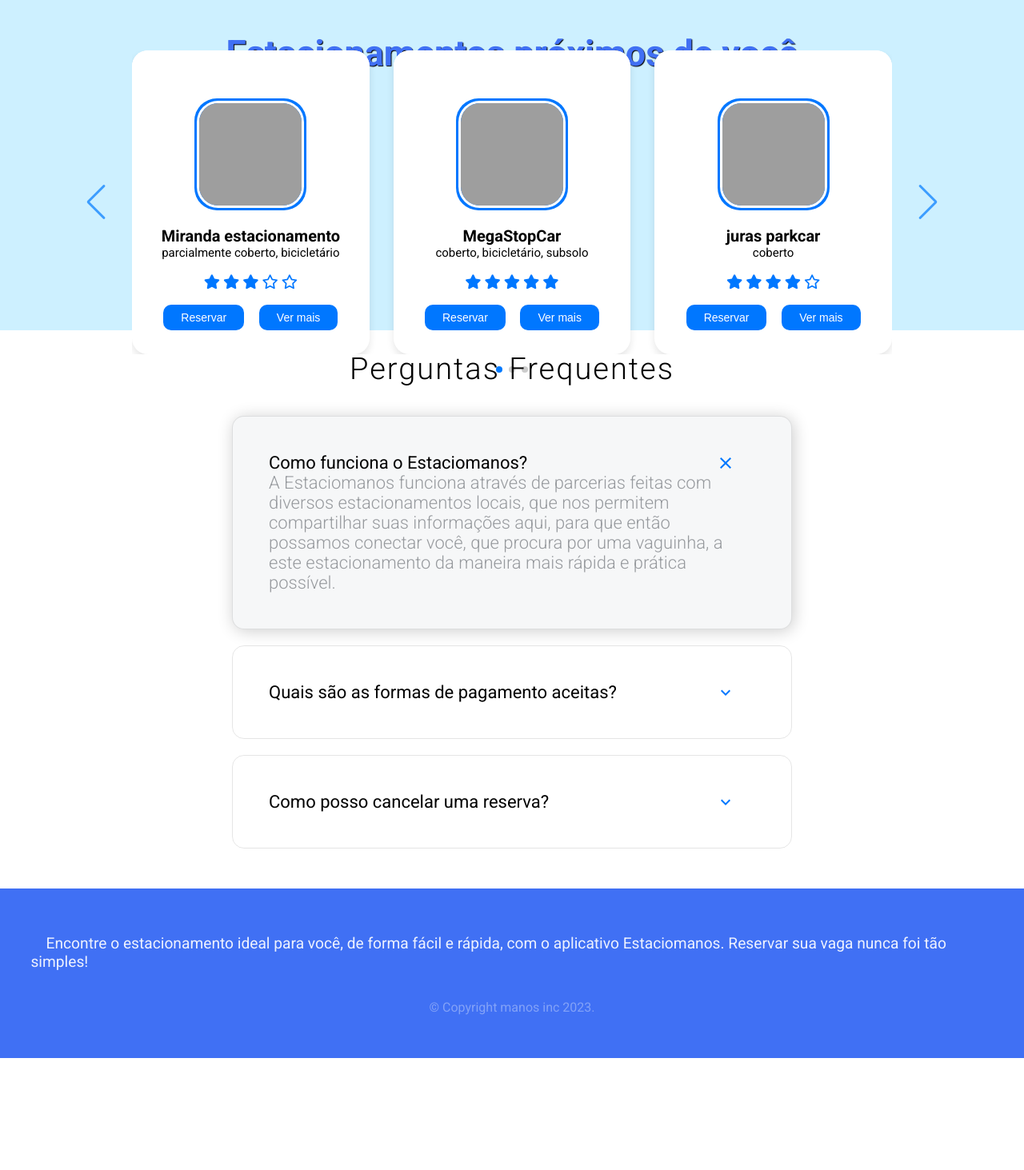
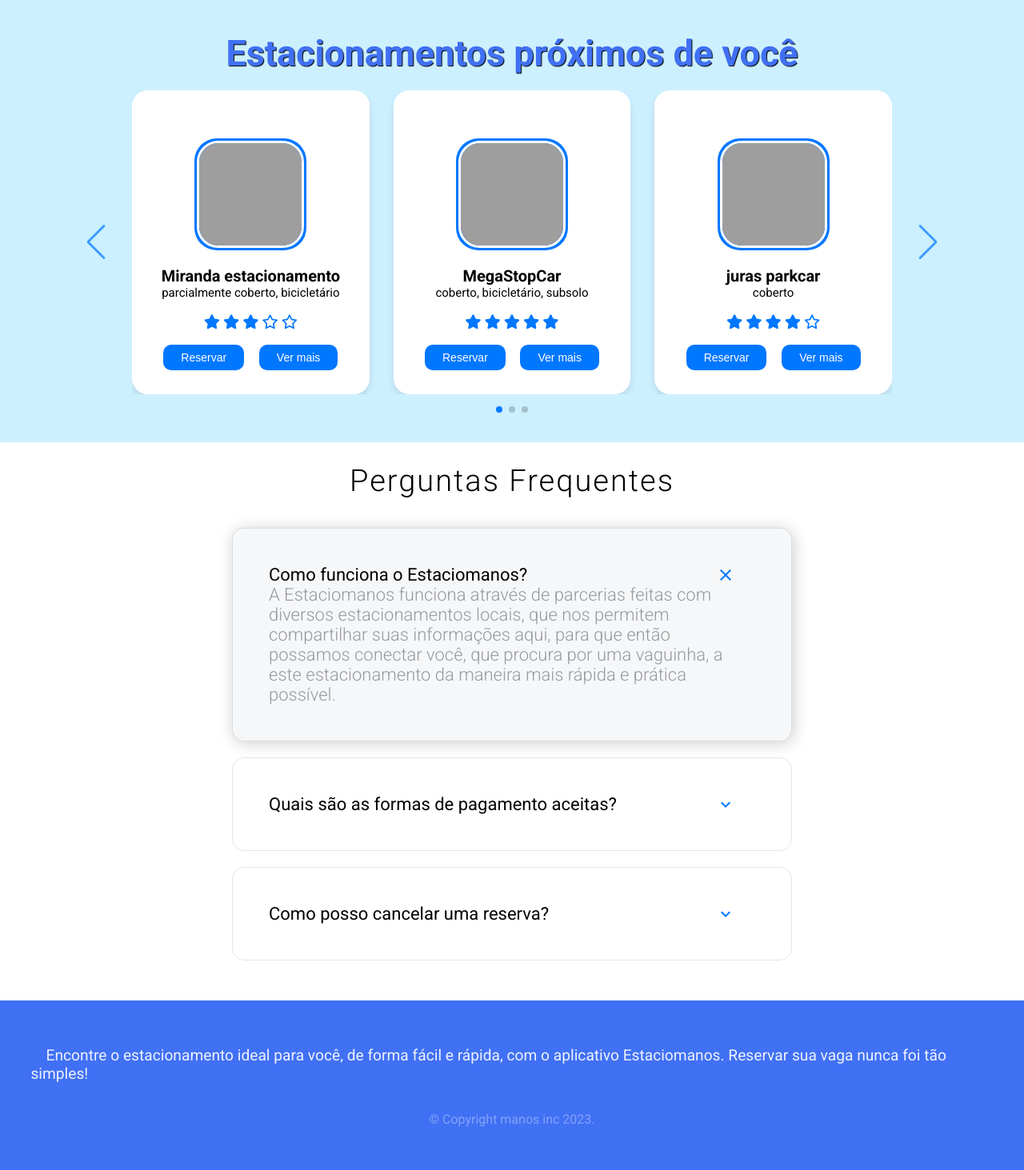
Before and after one commit to curistian/Estaciomanos, a PHP site: page / in a window 1280 px wide. Shown: the part 720-2183 px from the top of the page at 80% size. Before the commit the page ends 2043 px from the top, so only its background shows below. Run offline with PHP 8.4, Linux system fonts and the light colour scheme; some libraries are stand-ins or nearby versions; grey boxes are pictures that could not be loaded.

Commit message:
pequenos ajustes

```diff
--- a/paginainicial.css
+++ b/paginainicial.css
@@ -244,13 +244,13 @@ main{
   }
 
   .xesque{
-    height: 40vh;
+    height: 50vh;
     display: flex;
     align-items: center;
     justify-content: center;
     background: #cdf0ff;
     padding: 50px 50px;
-    padding-bottom: 50px;
+    padding-bottom: 150px;
   }
 
   section{
@@ -259,7 +259,6 @@ main{
     width: 1075px;
     display: flex;
     align-items: center;
-
   }
 
   .swiper{
@@ -412,8 +411,7 @@ main{
     text-align: center;
     font-size: 2.4rem;
     padding-top: 40px;
-    padding-bottom: -1000px;
-    margin: 0;
+    padding-bottom: 60px;
     text-shadow: 1px 1px 1px #000000;
 }
 
```
